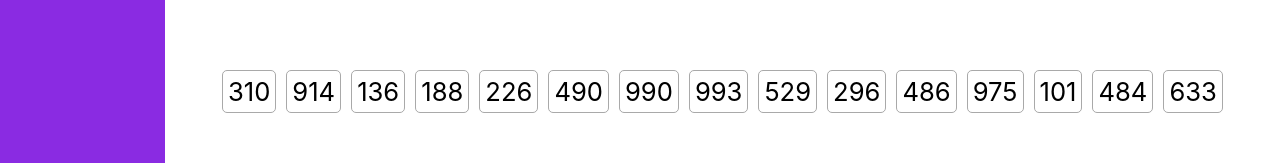
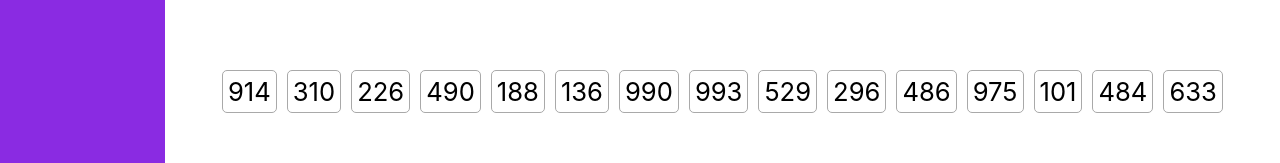
Before and after one commit to Petr-Xenz/ReactAlgorithms, a React (Create React App) app: page / in a window 1280 px wide. Shown: the part 309-472 px from the top of the page. Built offline with nearby package versions, Linux system fonts and the light colour scheme; the HTML template or start-up script is replaced by a standard one.

Commit message:
Fixint useInterval for visualization sorting

```diff
--- a/src/ArraySortManagerComponent.tsx
+++ b/src/ArraySortManagerComponent.tsx
@@ -16,37 +16,35 @@ const initial = Array(15)
 
 function ArraySortManager(props: ArraySortManagerProp) {
 
-    const sortCommands = props.getSortOperations(initial);
-
-    const [data, setData] = useState(() =>
+    const [state, setData] = useState(() =>
     {
-        return initial;
+        const sortCommands = props.getSortOperations(initial);
+        return { data: initial, sortCommands};
     });
 
     useEffect(() => {
+            const interval = setInterval(() => setData(() =>
+            {
+                const { data, sortCommands }  = state;
 
-        if (sortCommands.length === 0 || data.length === 0)
-            return;
+                if (state.sortCommands.length === 0)
+                    return { data: data, sortCommands: sortCommands };
 
-        const interval = setInterval(() => setData(() =>
-            {
-                if (sortCommands.length === 0)
-                    return data;
+                const command = sortCommands.pop()!;
 
-                var command = sortCommands.pop()!;
                 const temp = data[command.new];
                 data[command.new] = data[command.old];
                 data[command.old] = temp;
 
-                return [...data];
+                return { data: data, sortCommands: sortCommands };
             }), 750);
 
         return () => {
             clearInterval(interval);
         };
-    }, [data, sortCommands]);
+    }, [state]);
 
-    return <ArraySort data={data}/>
+    return <ArraySort data={state.data}/>
 }
 
 export default ArraySortManager;
```
